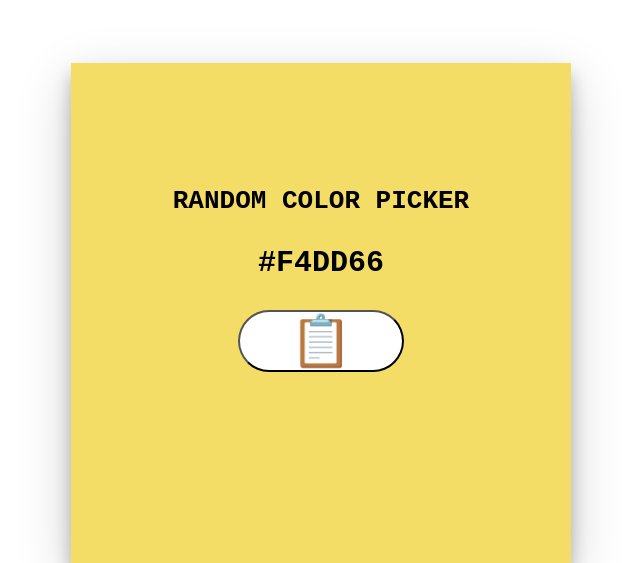
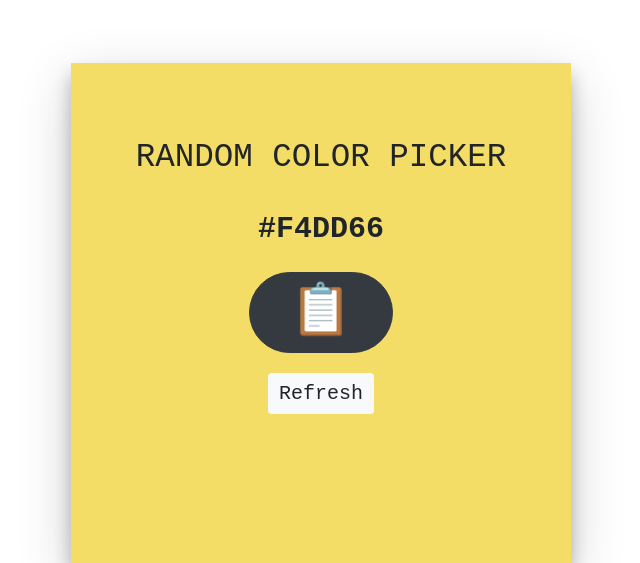
Before and after one commit to IrakliK/color-picker, a React (Create React App) app: page / in a window 1280 px wide. Shown: the part 237-800 px from the top of the page, without its empty margins (319-959 px from the left). Built offline with nearby package versions, Linux system fonts and the light colour scheme.

Commit message:
feat: create a refresh button that generates a new color

```diff
--- a/package.json
+++ b/package.json
@@ -12,9 +12,11 @@
     "@types/react": "^17.0.0",
     "@types/react-copy-to-clipboard": "^5.0.0",
     "@types/react-dom": "^17.0.0",
+    "bootstrap": "^4.6.0",
     "node-sass": "^5.0.0",
     "randomcolor": "^0.6.2",
     "react": "^17.0.2",
+    "react-bootstrap": "^1.5.2",
     "react-copy-to-clipboard": "^5.0.3",
     "react-dom": "^17.0.2",
     "react-scripts": "4.0.3",
--- a/src/App.scss
+++ b/src/App.scss
@@ -0,0 +1 @@
+@import "~bootstrap/scss/bootstrap";
--- a/src/App.tsx
+++ b/src/App.tsx
@@ -1,12 +1,18 @@
 import "./App.scss";
 import { ColorPicker } from "./components/ColorPicker";
-
 import randomColor from "randomcolor";
+import { useState } from "react";
 
 const App = () => {
+  const [color, setColor] = useState(randomColor());
+
+  const handleRefresh = () => {
+    setColor(randomColor());
+  };
+
   return (
     <>
-      <ColorPicker color={randomColor()}></ColorPicker>
+      <ColorPicker color={color} refresh={handleRefresh}></ColorPicker>
     </>
   );
 };
--- a/src/components/ColorPicker.scss
+++ b/src/components/ColorPicker.scss
@@ -46,10 +46,13 @@ h1 {
   visibility: visible;
 }
 
-button {
-  margin-top: 30px;
+.btn-dark {
+  font-size: 50px;
+  padding: 2px 40px;
+  margin-top: 20px;
   border-radius: 50px;
-  font-size: 50px;
-  padding: 0px 50px;
-  background-color: white;
 }
+.btn-light {
+  font-size: 20px;
+  margin-top: 20px;
+}
--- a/src/components/ColorPicker.tsx
+++ b/src/components/ColorPicker.tsx
@@ -1,9 +1,11 @@
 import React, { FC, useState } from "react";
 import { CopyToClipboard } from "react-copy-to-clipboard";
 import "./ColorPicker.scss";
+import Button from "react-bootstrap/Button";
 
 interface ColorProps {
   color: string;
+  refresh: any;
 }
 /*
  TODO create another button to regenerate color
@@ -17,16 +19,24 @@ export const ColorPicker: FC<ColorProps> = (props: ColorProps) => {
     setIsCopied(true);
   };
 
+  const handleRefreshClick = () => {
+    setIsCopied(false);
+    return props.refresh();
+  };
+
   return (
     <div className="top">
       <div className="title" style={{ backgroundColor: props.color }}>
         <h1>RANDOM COLOR PICKER</h1>
         <div className="hash">{COLOR}</div>
         <CopyToClipboard text={COLOR} onCopy={handleCopy}>
-          <button>
+          <Button variant="dark" disabled={isCopied}>
             <span>{isCopied ? "✅ " : "📋 "}</span>
-          </button>
+          </Button>
         </CopyToClipboard>
+        <Button variant="light" onClick={handleRefreshClick}>
+          Refresh
+        </Button>
         <div className={`message ${isCopied ? "visible" : ""}`}>
           Copied Color to Clipboard !
         </div>
```
Also changed, not shown: 1 other file (tests, documents, lock files or other folders).
